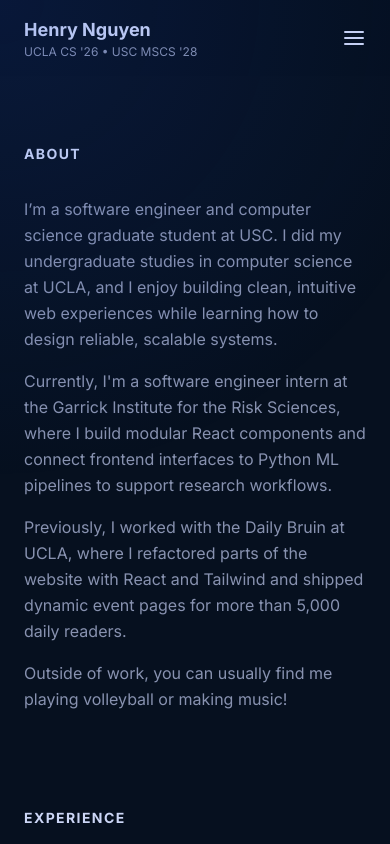
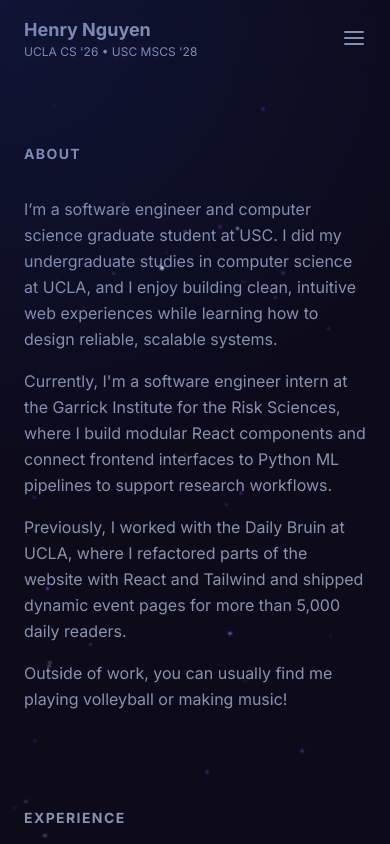
Before and after one commit to nothenrynguyen/henwoo-portfolio, a Next.js app: page / in a window 390 px wide. Shown: the top 844 px of the page. Built offline with nearby package versions, Linux system fonts and the light colour scheme.

Commit message:
Update portfolio styles, sparkle effect, and tech tag borders

```diff
--- /dev/null
+++ b/app/ClientLayout.tsx
@@ -0,0 +1,12 @@
+"use client";
+import React from "react";
+import BackgroundSparkles from "../components/BackgroundSparkles";
+
+export default function ClientLayout({ children }: { children: React.ReactNode }) {
+  return (
+    <>
+      <BackgroundSparkles />
+      {children}
+    </>
+  );
+}
--- a/app/globals.css
+++ b/app/globals.css
@@ -3,19 +3,17 @@
 /*
  * ─── THEME TOKENS ────────────────────────────────────────
  * Edit the colours below to change the entire site palette.
- * These are consumed via Tailwind v4 @theme so you can use
- * them as utility classes, e.g.  bg-navy, text-green, etc.
+ * These are now CSS variables, not @theme tokens.
  */
-@theme {
-  --color-navy: #06101f;
-  --color-light-navy: #0e1e38;
-  --color-lightest-navy: #1a2f4e;
+:root {
+  --color-navy: #0d0b1a;
+  --color-light-navy: #14122b;
+  --color-lightest-navy: #18162f;
   --color-slate: #8892b0;
   --color-light-slate: #a8b2d1;
   --color-lightest-slate: #ccd6f6;
   --color-white: #e6f1ff;
   --color-green: #64ffda;
-
   --font-sans: "Inter", ui-sans-serif, system-ui, sans-serif;
 }
 
@@ -25,7 +23,11 @@ html {
 }
 
 body {
-  @apply bg-navy text-slate antialiased;
+  background: var(--color-navy);
+  color: var(--color-slate);
+  font-family: var(--font-sans);
+  -webkit-font-smoothing: antialiased;
+  -moz-osx-font-smoothing: grayscale;
 }
 
 ::selection {
--- a/app/layout.tsx
+++ b/app/layout.tsx
@@ -1,6 +1,7 @@
 import type { Metadata } from "next";
 import { Inter } from "next/font/google";
 import "./globals.css";
+import ClientLayout from "./ClientLayout";
 
 const inter = Inter({ subsets: ["latin"] });
 
@@ -23,7 +24,9 @@ export default function RootLayout({
 }>) {
   return (
     <html lang="en" className="scroll-smooth">
-      <body className={inter.className}>{children}</body>
+      <body className={inter.className}>
+        <ClientLayout>{children}</ClientLayout>
+      </body>
     </html>
   );
 }
--- /dev/null
+++ b/components/BackgroundSparkles.tsx
@@ -0,0 +1,80 @@
+"use client";
+import React, { useEffect, useState } from "react";
+
+interface Sparkle {
+  id: number;
+  left: number;
+  top: number;
+  size: number;
+  opacity: number;
+  duration: number;
+}
+
+const SPARKLE_COLORS = ["#ccd6f6", "#8892b0", "#7b68ee", "#8a2be2"];
+const SPARKLE_COUNT = 40;
+
+function randomSparkle(): Sparkle {
+  return {
+    id: Math.random(),
+    left: Math.random() * 100,
+    top: Math.random() * 100,
+    size: 1 + Math.random(), // 1–2px
+    opacity: 0.2 + Math.random() * 0.2, // 0.2–0.4
+  duration: 5 + Math.random() * 3, // 5–8s fade
+  };
+}
+
+export default function BackgroundSparkles() {
+  const [sparkles, setSparkles] = useState<Sparkle[]>([]);
+
+  useEffect(() => {
+    // Initial sparkles
+    setSparkles(Array.from({ length: SPARKLE_COUNT }, randomSparkle));
+    // Passive sparkle animation
+    const interval = setInterval(() => {
+      setSparkles((prev) => {
+        const newSparkle = randomSparkle();
+        // Replace a random sparkle
+        const idx = Math.floor(Math.random() * prev.length);
+        const updated = [...prev];
+        updated[idx] = newSparkle;
+        return updated;
+      });
+  }, 800);
+    return () => clearInterval(interval);
+  }, []);
+
+  return (
+    <div
+      aria-hidden
+      className="fixed inset-0 pointer-events-none z-0"
+      style={{ width: "100vw", height: "100vh" }}
+    >
+      {sparkles.map((sparkle, i) => (
+        <span
+          key={sparkle.id}
+          style={{
+            position: "absolute",
+            left: `${sparkle.left}%`,
+            top: `${sparkle.top}%`,
+            width: `${sparkle.size}px`,
+            height: `${sparkle.size}px`,
+            borderRadius: "50%",
+            background: SPARKLE_COLORS[i % SPARKLE_COLORS.length],
+            opacity: sparkle.opacity,
+            boxShadow: `0 0 2px 1px ${SPARKLE_COLORS[i % SPARKLE_COLORS.length]}`,
+            animation: `fadeSparkle ${sparkle.duration}s linear`,
+            zIndex: 0,
+          }}
+        />
+      ))}
+      <style>{`
+        @keyframes fadeSparkle {
+          0% { opacity: 1; }
+          80% { opacity: 0.3; }
+          100% { opacity: 0; }
+        }
+      `}</style>
+    </div>
+  );
+}
--- a/components/Experience.tsx
+++ b/components/Experience.tsx
@@ -24,7 +24,7 @@ export default function Experience() {
         {experiences.map((exp, i) => (
           <div
             key={i}
-            className="group relative flex flex-col gap-4 rounded-lg p-5 transition-all sm:flex-row sm:gap-6 lg:p-6 lg:hover:bg-light-navy/50 lg:hover:shadow-[inset_0_1px_0_0_rgba(148,163,184,0.1)] lg:hover:drop-shadow-lg"
+            className="group relative flex flex-col gap-4 rounded-lg p-5 transition-all sm:flex-row sm:gap-6 lg:p-6 hover:bg-light-navy/50 hover:shadow-[inset_0_1px_0_0_rgba(148,163,184,0.1)] hover:drop-shadow-lg"
           >
             {/* Date */}
             <div className="w-36 shrink-0 whitespace-nowrap pt-1 text-xs font-semibold uppercase tracking-wide text-slate">
@@ -38,7 +38,7 @@ export default function Experience() {
                   href={exp.companyUrl}
                   target="_blank"
                   rel="noopener noreferrer"
-                  className="inline-flex items-center gap-1 text-lightest-slate transition-colors group-hover:text-green"
+                  className="inline-flex items-center gap-1 text-white transition-colors group-hover:text-green"
                 >
                   {exp.title} · {exp.company}
                   <FiExternalLink className="ml-1 inline-block h-3 w-3 shrink-0" />
@@ -57,7 +57,7 @@ export default function Experience() {
                 {exp.technologies.map((tech) => (
                   <span
                     key={tech}
-                    className="rounded-full bg-green/10 px-3 py-1 text-xs font-medium text-green"
+                    className="rounded-full bg-green/10 px-3 py-1 text-xs font-medium text-green border border-green/40"
                   >
                     {tech}
                   </span>
--- a/components/Projects.tsx
+++ b/components/Projects.tsx
@@ -46,7 +46,7 @@ export default function Projects() {
 
               {/* Title */}
               <h3 className="text-lg font-medium leading-snug">
-                <span className="inline-flex items-center gap-2 text-lightest-slate transition-colors group-hover:text-green">
+                <span className="inline-flex items-center gap-2 text-white transition-colors group-hover:text-green">
                   {project.title}
                   <FiExternalLink className="inline-block h-4 w-4 shrink-0" />
                 </span>
@@ -62,7 +62,7 @@ export default function Projects() {
                 {project.technologies.map((tech) => (
                   <span
                     key={tech}
-                    className="rounded-full bg-green/10 px-3 py-1 text-xs font-medium text-green"
+                    className="rounded-full bg-green/10 px-3 py-1 text-xs font-medium text-green border border-green/40"
                   >
                     {tech}
                   </span>
--- a/components/Sidebar.tsx
+++ b/components/Sidebar.tsx
@@ -108,7 +108,9 @@ export default function Sidebar() {
       <aside className="hidden lg:fixed lg:left-0 lg:top-0 lg:flex lg:h-screen lg:w-1/2 lg:max-w-[600px] lg:flex-col lg:justify-between lg:pl-[12vw] lg:py-24">
         <div>
           <h1 className="whitespace-nowrap text-5xl font-bold tracking-tight text-lightest-slate">
-            {profile.name}
+            <h1 className="whitespace-nowrap text-5xl font-bold tracking-tight text-white">
+              {profile.name}
+            </h1>
           </h1>
           <h2 className="mt-3 text-xl font-medium text-lightest-slate">
             Software Developer
@@ -134,15 +136,17 @@ export default function Sidebar() {
                           ? "text-lightest-slate"
                           : "text-slate hover:text-lightest-slate"
                       }`}
+                      style={{ zIndex: 10 }}
                     >
                       <span
                         className={`inline-block h-px transition-all ${
                           isActive
-                            ? "w-16 bg-lightest-slate"
-                            : "w-8 bg-slate group-hover:w-16 group-hover:bg-lightest-slate"
+                            ? "w-16 bg-slate"
+                            : "w-8 bg-slate group-hover:w-16 group-hover:bg-slate"
                         }`}
+                        style={{ backgroundColor: "var(--color-slate)", zIndex: 10 }}
                       />
-                      {item.label}
+                      <span className="transition-colors group-hover:text-lightest-slate">{item.label}</span>
                     </button>
                   </li>
                 );
--- a/data/experience.json
+++ b/data/experience.json
@@ -1,7 +1,7 @@
 [
   {
     "title": "Software Engineer Intern",
-    "company": "Garrick Institute for the Risk Sciences",
+  "company": "Garrick Institute",
     "companyUrl": "https://risksciences.ucla.edu",
     "date": "Jun 2025 — Dec 2025",
     "description": [
```
